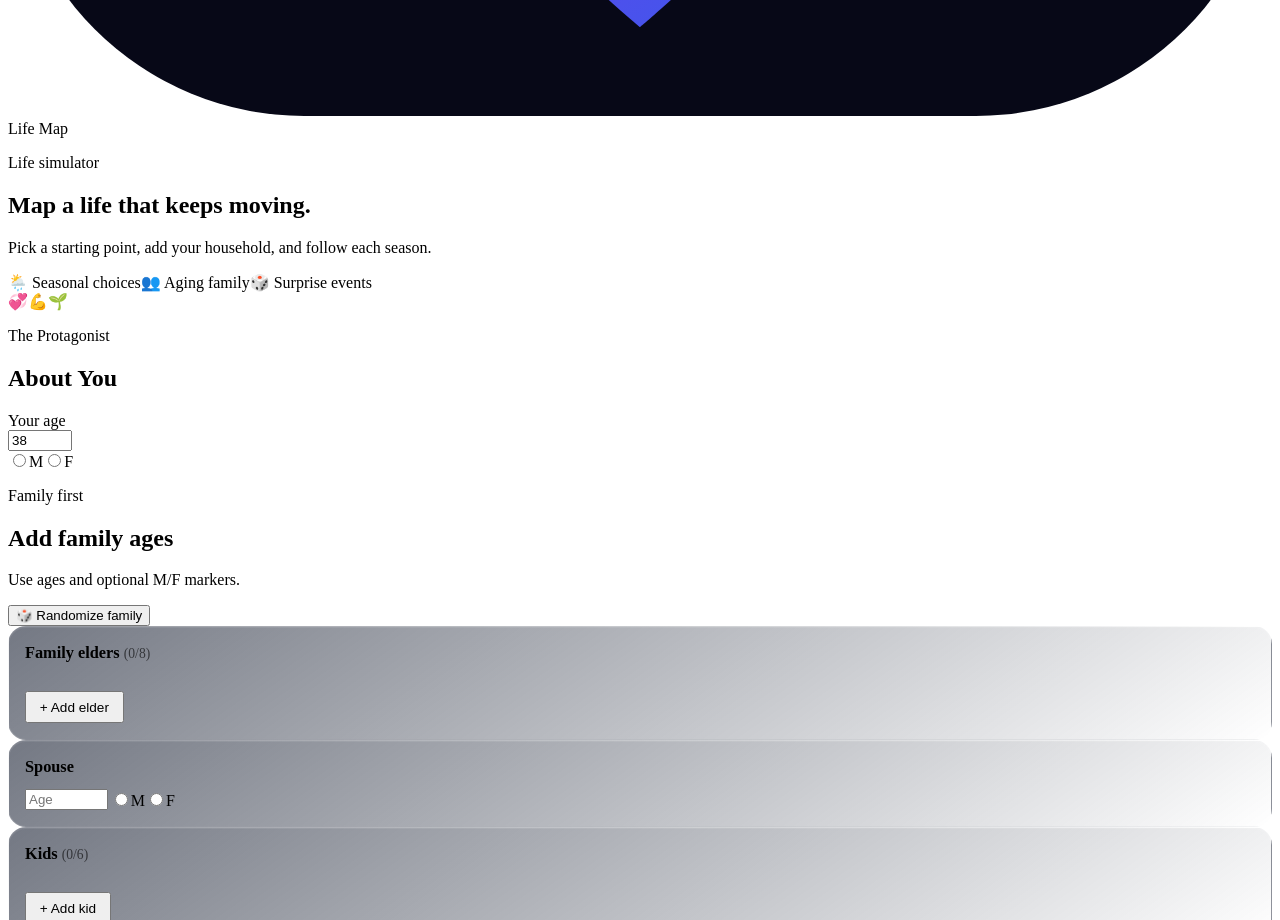
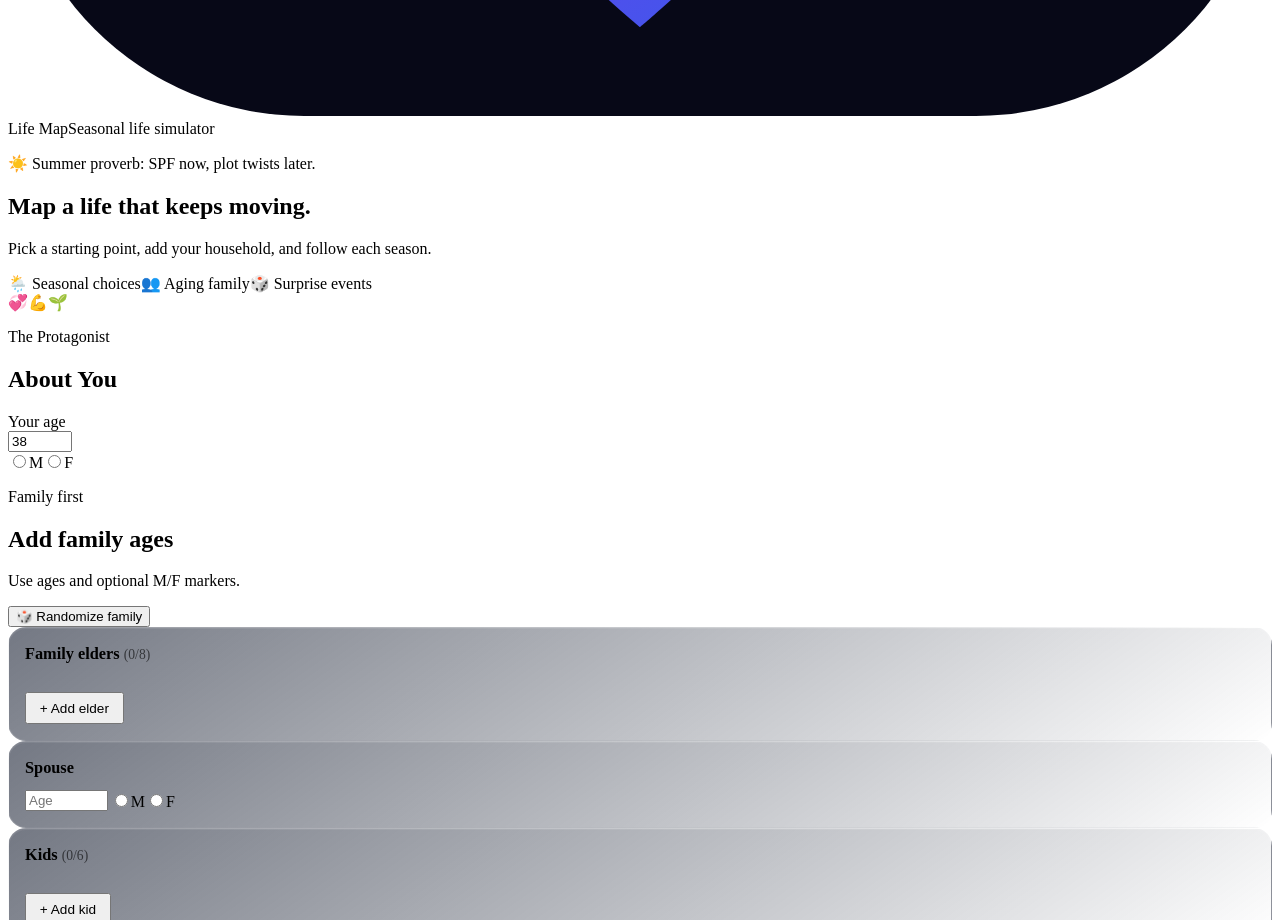
Before and after one commit to windsor519/life-map, a React (Vite) app: page / in a window 1280 px wide. Shown: the part 1960-2880 px from the top of the page. Built offline with nearby package versions, Linux system fonts and the light colour scheme; the HTML template or start-up script is replaced by a standard one.

Commit message:
Polish startup title area

```diff
--- a/src/components/FamilyPhoto.jsx
+++ b/src/components/FamilyPhoto.jsx
@@ -18,31 +18,32 @@ const familyPhotoCss = `
   --shirt: #38bdf8;
   position: relative;
   display: inline-grid;
-  width: 30px;
-  height: 30px;
+  --person-size: 50px;
+  width: var(--person-size);
+  height: var(--person-size);
   place-items: center;
   overflow: hidden;
   border: 1px solid rgba(255, 255, 255, 0.55);
   border-radius: 999px;
   background:
-    radial-gradient(circle at 50% 18%, rgba(255, 255, 255, 0.34), transparent 12px),
+    radial-gradient(circle at 50% 18%, rgba(255, 255, 255, 0.34), transparent calc(var(--person-size) * 0.4)),
     linear-gradient(180deg, rgba(224, 242, 254, 0.54), rgba(30, 41, 59, 0.28));
   box-shadow: inset 0 1px 0 rgba(255, 255, 255, 0.35), 0 0.35rem 0.9rem rgba(2, 6, 23, 0.2);
 }
 
 .family-photo-member::before {
   position: absolute;
-  top: 5px;
+  top: calc(var(--person-size) * 0.17);
   left: 50%;
   z-index: 2;
-  width: 15px;
-  height: 15px;
+  width: calc(var(--person-size) * 0.5);
+  height: calc(var(--person-size) * 0.5);
   border: 1px solid rgba(255, 255, 255, 0.32);
   border-radius: 47% 47% 44% 44%;
   background:
-    radial-gradient(circle at 35% 48%, #3f1f12 0 1px, transparent 1.6px),
-    radial-gradient(circle at 65% 48%, #3f1f12 0 1px, transparent 1.6px),
-    radial-gradient(ellipse at 50% 72%, rgba(127, 29, 29, 0.62) 0 1.4px, transparent 1.8px),
+    radial-gradient(circle at 35% 48%, #3f1f12 0 calc(var(--person-size) * 0.033), transparent calc(var(--person-size) * 0.053)),
+    radial-gradient(circle at 65% 48%, #3f1f12 0 calc(var(--person-size) * 0.033), transparent calc(var(--person-size) * 0.053)),
+    radial-gradient(ellipse at 50% 72%, rgba(127, 29, 29, 0.62) 0 calc(var(--person-size) * 0.047), transparent calc(var(--person-size) * 0.06)),
     var(--skin);
   content: "";
   transform: translateX(-50%);
@@ -50,12 +51,12 @@ const familyPhotoCss = `
 
 .family-photo-member::after {
   position: absolute;
-  bottom: -4px;
+  bottom: calc(var(--person-size) * -0.13);
   left: 50%;
-  width: 24px;
-  height: 15px;
+  width: calc(var(--person-size) * 0.8);
+  height: calc(var(--person-size) * 0.5);
   border: 1px solid rgba(255, 255, 255, 0.25);
-  border-radius: 12px 12px 4px 4px;
+  border-radius: calc(var(--person-size) * 0.4) calc(var(--person-size) * 0.4) calc(var(--person-size) * 0.13) calc(var(--person-size) * 0.13);
   background: linear-gradient(180deg, rgba(255, 255, 255, 0.18), transparent 45%), var(--shirt);
   content: "";
   transform: translateX(-50%);
@@ -63,11 +64,11 @@ const familyPhotoCss = `
 
 .family-photo-hair {
   position: absolute;
-  top: 3px;
+  top: calc(var(--person-size) * 0.1);
   left: 50%;
   z-index: 3;
-  width: 17px;
-  height: 8px;
+  width: calc(var(--person-size) * 0.57);
+  height: calc(var(--person-size) * 0.27);
   border-radius: 55% 55% 34% 34%;
   background: var(--hair);
   clip-path: polygon(3% 48%, 15% 10%, 46% 0, 80% 8%, 100% 40%, 86% 100%, 18% 88%);
@@ -80,10 +81,10 @@ const familyPhotoCss = `
 }
 
 .family-photo-member.family-female .family-photo-hair {
-  top: 3px;
-  width: 18px;
-  height: 17px;
-  border-radius: 9px 9px 7px 7px;
+  top: calc(var(--person-size) * 0.1);
+  width: calc(var(--person-size) * 0.6);
+  height: calc(var(--person-size) * 0.57);
+  border-radius: calc(var(--person-size) * 0.3) calc(var(--person-size) * 0.3) calc(var(--person-size) * 0.23) calc(var(--person-size) * 0.23);
   clip-path: polygon(10% 4%, 50% 0, 90% 6%, 100% 34%, 88% 100%, 13% 100%, 0 36%);
 }
 
--- a/src/components/StartScreen.jsx
+++ b/src/components/StartScreen.jsx
@@ -317,9 +317,12 @@ export default function StartScreen({
         <div>
           <div className="brand-lockup startup-brand">
             <img src={`${import.meta.env.BASE_URL}life-map-logo.svg`} alt="" aria-hidden="true" />
-            <span>Life Map</span>
+            <span className="startup-brand-copy">
+              <span className="startup-brand-title">Life Map</span>
+              <span className="startup-brand-kicker">Seasonal life simulator</span>
+            </span>
           </div>
-          <p className="eyebrow">Life simulator</p>
+          <p className="seasonal-proverb">☀️ Summer proverb: SPF now, plot twists later.</p>
           <h1>Map a life that keeps moving.</h1>
           <p className="subtitle">Pick a starting point, add your household, and follow each season.</p>
           <div className="startup-highlights" aria-label="Game highlights">
--- a/src/styles.css
+++ b/src/styles.css
@@ -3681,17 +3681,77 @@ textarea:focus {
 }
 
 .startup-brand {
-  margin-bottom: 1.1rem;
+  position: relative;
+  width: fit-content;
+  max-width: 100%;
+  gap: 0.9rem;
+  margin-bottom: 0.8rem;
+  border: 1px solid rgba(255, 255, 255, 0.22);
+  border-radius: 1.35rem;
+  background:
+    linear-gradient(135deg, rgba(255, 255, 255, 0.24), rgba(255, 255, 255, 0.08)),
+    rgba(15, 23, 42, 0.16);
+  box-shadow: 0 22px 54px rgba(15, 23, 42, 0.24), inset 0 1px 0 rgba(255, 255, 255, 0.28);
   color: #fff;
-  font-size: 1.05rem;
-  font-weight: 600;
-  letter-spacing: 0.08em;
+  padding: 0.72rem 1rem 0.72rem 0.72rem;
+  backdrop-filter: blur(14px);
+}
+
+.startup-brand::after {
+  position: absolute;
+  inset: -1px;
+  z-index: -1;
+  border-radius: inherit;
+  background: linear-gradient(135deg, rgba(251, 191, 36, 0.45), rgba(125, 211, 252, 0.28), rgba(236, 72, 153, 0.32));
+  content: "";
+  filter: blur(18px);
+  opacity: 0.55;
+}
+
+.startup-brand img {
+  width: 3.35rem;
+  height: 3.35rem;
+  border-radius: 1rem;
+  box-shadow: 0 16px 34px rgba(15, 23, 42, 0.28), inset 0 1px 0 rgba(255, 255, 255, 0.34);
+}
+
+.startup-brand-copy {
+  display: grid;
+  gap: 0.12rem;
+  min-width: 0;
+}
+
+.startup-brand-title {
+  font-size: clamp(1.35rem, 3vw, 2.05rem);
+  font-weight: 850;
+  letter-spacing: -0.045em;
+  line-height: 0.95;
+  text-transform: none;
+}
+
+.startup-brand-kicker {
+  color: rgba(255, 255, 255, 0.72);
+  font-size: 0.66rem;
+  font-weight: 700;
+  letter-spacing: 0.18em;
   text-transform: uppercase;
 }
 
-.startup-brand img {
-  width: 3rem;
-  height: 3rem;
+.seasonal-proverb {
+  display: inline-flex;
+  max-width: min(100%, 32rem);
+  align-items: center;
+  border: 1px solid rgba(254, 240, 138, 0.34);
+  border-radius: 999px;
+  margin: 0 0 1.05rem;
+  background: rgba(254, 249, 195, 0.14);
+  box-shadow: inset 0 1px 0 rgba(255, 255, 255, 0.15);
+  color: #fef3c7;
+  font-size: 0.84rem;
+  font-weight: 700;
+  letter-spacing: 0.035em;
+  line-height: 1.35;
+  padding: 0.5rem 0.78rem;
 }
 
 @media (max-width: 720px) {
```
